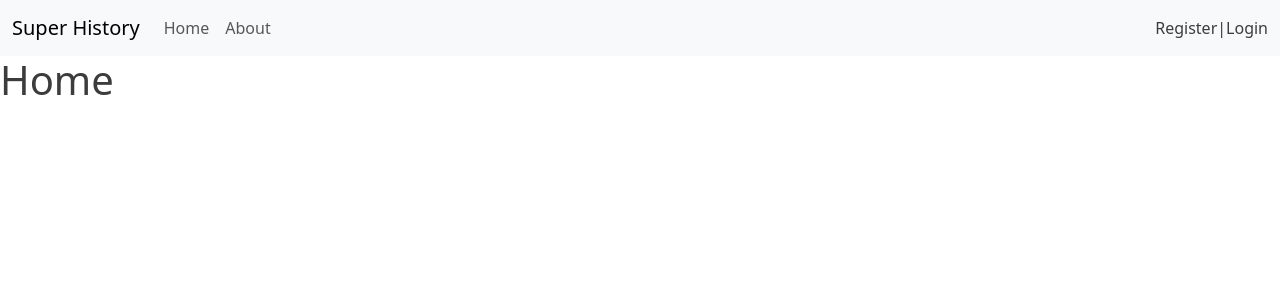
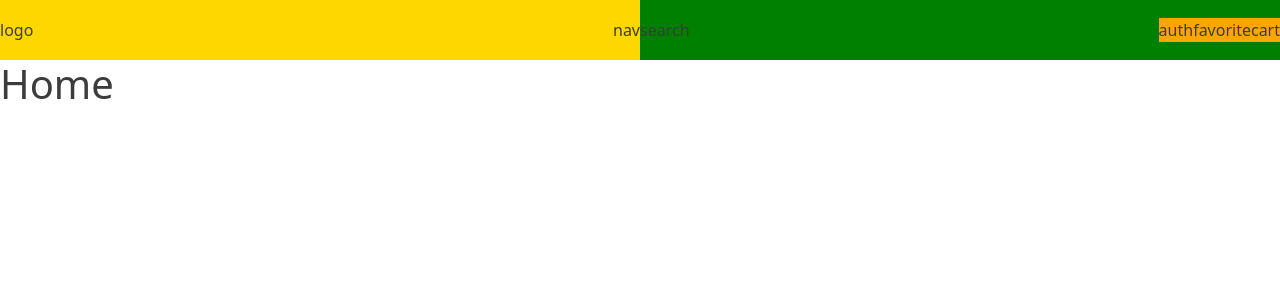
Before and after one commit to dajamplay/laravel-shop, a Laravel app: page / in a window 1280 px wide. Shown: the top 300 px of the page. Run offline with Laravel 10, Linux system fonts and the light colour scheme; style sheets or scripts are compiled from the project's sources.

Commit message:
feat: add vue

```diff
--- a/resources/js/src/App.vue
+++ b/resources/js/src/App.vue
@@ -1,6 +1,9 @@
 <template>
+
     <Header />
+
     <router-view />
+
 </template>
 
 <script>
--- a/resources/js/src/assets/scss/base.scss
+++ b/resources/js/src/assets/scss/base.scss
@@ -2,13 +2,13 @@
 
 * {
     box-sizing: border-box;
+    margin: 0;
+    padding: 0;
 }
 
 body {
     color: $primary_text_color;
 
-    margin: 0;
-    padding: 0;
     a {
         color: $primary_text_color;
         text-decoration: none;
@@ -25,3 +25,9 @@ ul {
 img {
     max-width: 100%;
 }
+
+.container-fluid {
+    margin: 0;
+    padding: 0;
+    max-width: 1920px;
+}
--- a/resources/js/src/components/Header.vue
+++ b/resources/js/src/components/Header.vue
@@ -1,32 +1,59 @@
 <template>
-    <nav class="navbar navbar-expand-lg bg-body-tertiary">
-        <div class="container-fluid">
-            <div class="navbar-brand">Super History</div>
-            <button class="navbar-toggler" type="button" data-bs-toggle="collapse"
-                    data-bs-target="#navbarSupportedContent" aria-controls="navbarSupportedContent"
-                    aria-expanded="false" aria-label="Toggle navigation">
-                <span class="navbar-toggler-icon"></span>
-            </button>
-            <div class="collapse navbar-collapse" id="navbarSupportedContent">
-                <ul class="navbar-nav me-auto mb-2 mb-lg-0">
-
-                    <li class="nav-item" v-for="(item, index) in headerMenuList" :key="index">
-                        <router-link :to="{name: item.routeName}" class="nav-link" aria-current="page">
-                            {{ item.value }}
-                        </router-link>
-                    </li>
-
-                </ul>
-                <div>
-                    Register|Login
+    <div class="container-fluid">
+        <div class="header">
+            <div class="header-left">
+                <div class="header-left__logo">
+                    logo
+                </div>
+                <div class="header-left__nav">
+                    nav
+                </div>
+            </div>
+            <div class="header-right">
+                <div class="header-right__search">
+                    search
+                </div>
+                <div class="header-right-block">
+                    <div class="header-right-block__auth">
+                        auth
+                    </div>
+                    <div class="header-right-block__favorite">
+                        favorite
+                    </div>
+                    <div class="header-right-block__cart">
+                        cart
+                    </div>
                 </div>
             </div>
         </div>
-    </nav>
+    </div>
+<!--    <nav class="navbar navbar-expand-lg bg-body-tertiary">-->
+<!--        <div class="container">-->
+<!--            <div class="navbar-brand">Super History</div>-->
+<!--            <button class="navbar-toggler" type="button" data-bs-toggle="collapse"-->
+<!--                    data-bs-target="#navbarSupportedContent" aria-controls="navbarSupportedContent"-->
+<!--                    aria-expanded="false" aria-label="Toggle navigation">-->
+<!--                <span class="navbar-toggler-icon"></span>-->
+<!--            </button>-->
+<!--            <div class="collapse navbar-collapse" id="navbarSupportedContent">-->
+<!--                <ul class="navbar-nav me-auto mb-2 mb-lg-0">-->
+
+<!--                    <li class="nav-item" v-for="(item, index) in headerMenuList" :key="index">-->
+<!--                        <router-link :to="{name: item.routeName}" class="nav-link" aria-current="page">-->
+<!--                            {{ item.value }}-->
+<!--                        </router-link>-->
+<!--                    </li>-->
+
+<!--                </ul>-->
+<!--                <div>-->
+<!--                    Register|Login-->
+<!--                </div>-->
+<!--            </div>-->
+<!--        </div>-->
+<!--    </nav>-->
 </template>
 
 <script>
-
 export default {
     name: "Header",
     mounted() {
@@ -41,9 +68,36 @@ export default {
         }
     }
 }
-
 </script>
 
-<style scoped>
+<style lang="scss" scoped>
+
+.header {
+    background-color: #000;
+    height: 60px;
+    display: flex;
+    align-items: stretch;
+    justify-content: space-between;
+    &-left {
+        display: flex;
+        align-items: center;
+        justify-content: space-between;
+        background-color: gold;
+        width: 50%;
+    }
+    &-right {
+        display: flex;
+        align-items: center;
+        justify-content: space-between;
+        background-color: green;
+        width: 50%;
+        &-block {
+            display: flex;
+            align-items: center;
+            justify-content: space-between;
+            background-color: orange;
+        }
+    }
+}
 
 </style>
```
